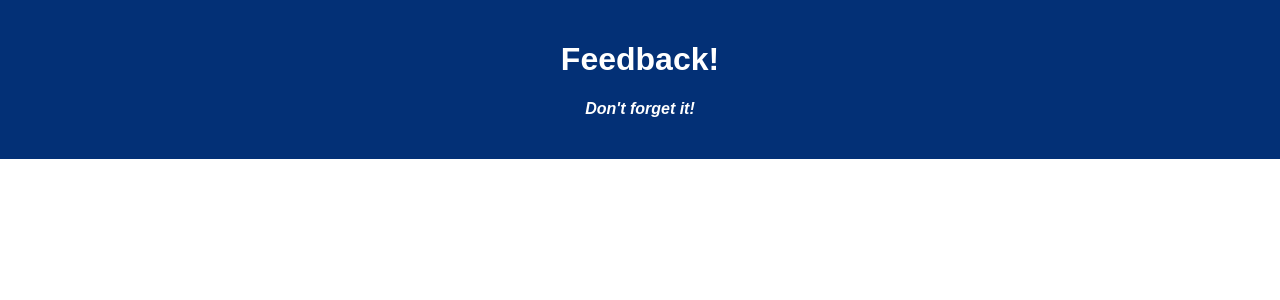
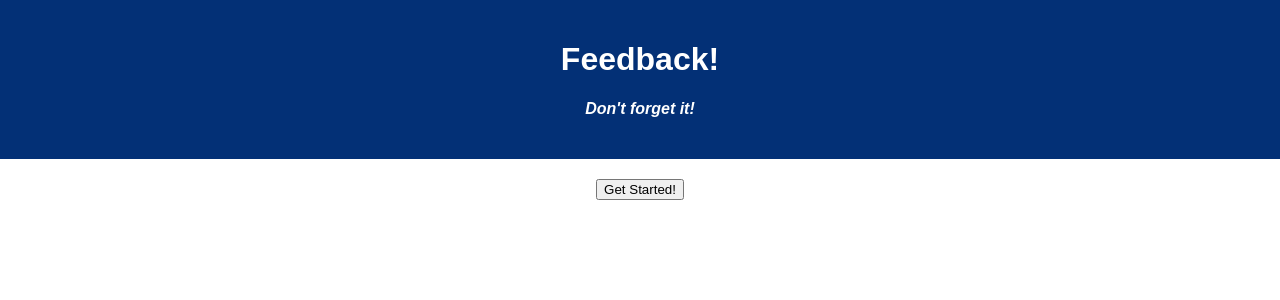
Before and after one commit to jothoudt/weekendreduxfeedbackloop, a React (Create React App) app: page / in a window 1280 px wide. Shown: the top 300 px of the page. Built offline with nearby package versions, Linux system fonts and the light colour scheme.

Commit message:
setup HashRouter

```diff
--- a/src/components/App/App.jsx
+++ b/src/components/App/App.jsx
@@ -1,6 +1,12 @@
 import React from 'react';
 import axios from 'axios';
 import './App.css';
+import{HashRouter, Route, Link} from 'react-router-dom';
+import Comments from '../Comments/Comments';
+import Feeling from '../Feeling/Feeling';
+import Support from '../Support/Support';
+import Understanding from '../Understanding/Understanding'
+import Home from '../Home/Home'
 
 function App() {
 
@@ -10,6 +16,23 @@ function App() {
         <h1 className='App-title'>Feedback!</h1>
         <h4>Don't forget it!</h4>
       </header>
+      <HashRouter>
+        <Route path='/' exact>
+          <Home />
+        </Route>
+        <Route path='/comments' exact>
+          <Comments />
+        </Route>
+        <Route path="/feeling" exact>
+          <Feeling />
+        </Route>
+        <Route path="/support" exact>
+          <Support />
+        </Route>
+        <Route path="/understanding" exact>
+          <Understanding />
+        </Route>
+      </HashRouter>
     </div>
   );
 }
--- /dev/null
+++ b/src/components/Home/Home.jsx
@@ -0,0 +1,9 @@
+function Home (){
+    return(
+        <>
+        <button>Get Started!</button>
+        </>
+    )
+}
+
+export default Home;
```
Also changed, not shown: package.json (+8 -2 lines), 1 other file (tests, documents, lock files or other folders).
